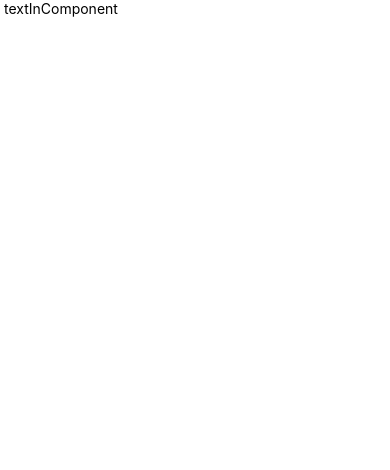
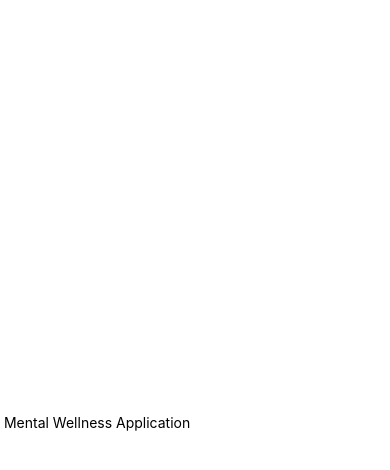
Before and after one commit to nathanbaitup/LifeTree, a React Native app in the folder MentalWellnessApplication/: screen / in a window 390 px wide. Shown: the top 470 px of the page. Built offline with nearby package versions, Linux system fonts and the light colour scheme.

Commit message:
Added styling to create the main container view where other components will be displayed.

```diff
--- a/MentalWellnessApplication/src/components/App.js
+++ b/MentalWellnessApplication/src/components/App.js
@@ -1,12 +1,19 @@
 import React, { Component } from 'react'
-import { Text, View } from 'react-native'
+import { Text, View, StyleSheet } from 'react-native'
 
 export default class App extends Component {
     render() {
         return (
-            <View>
-                <Text> textInComponent </Text>
+            <View style = {styles.mainContainer}>
+                <Text> Mental Wellness Application </Text>
             </View>
         )
     }
 }
+
+const styles = StyleSheet.create({
+    mainContainer: {
+        flex:1,
+        justifyContent: 'center',
+    },
+})
```
